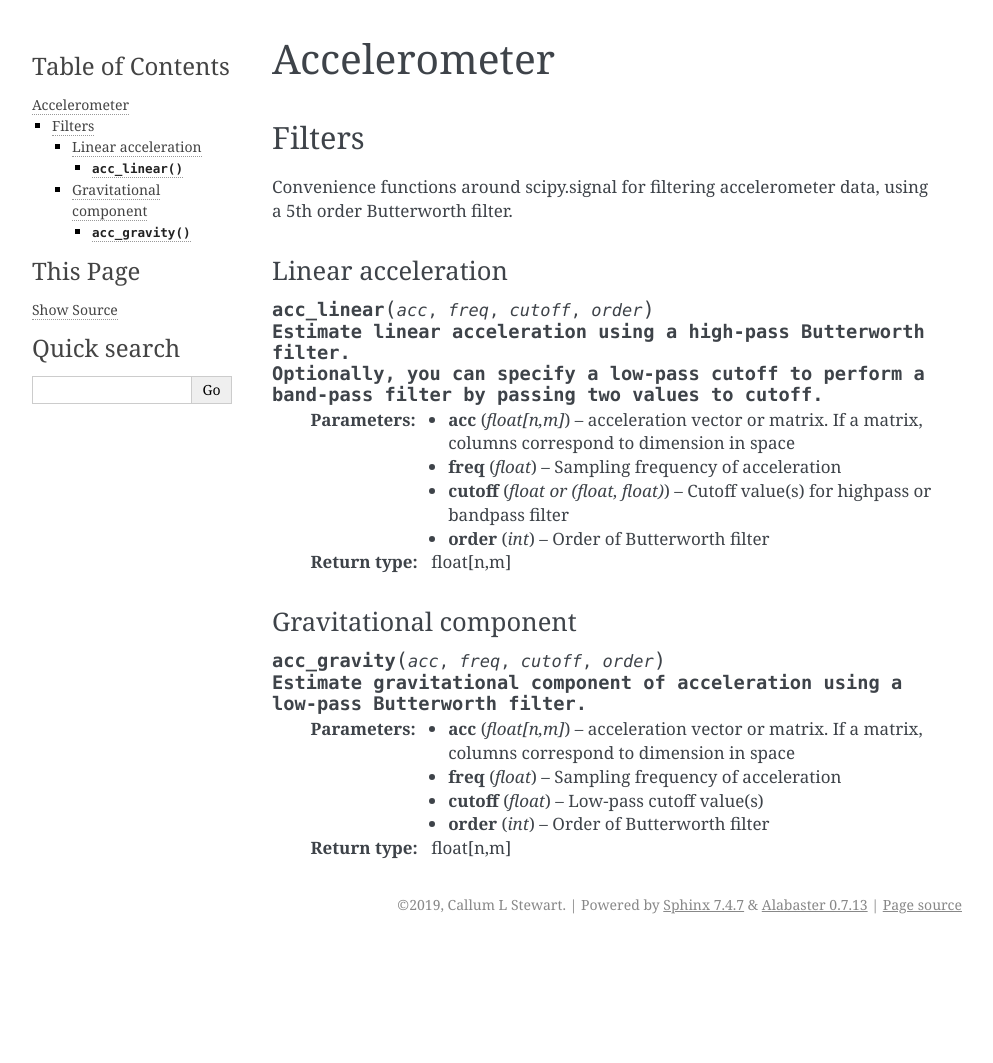
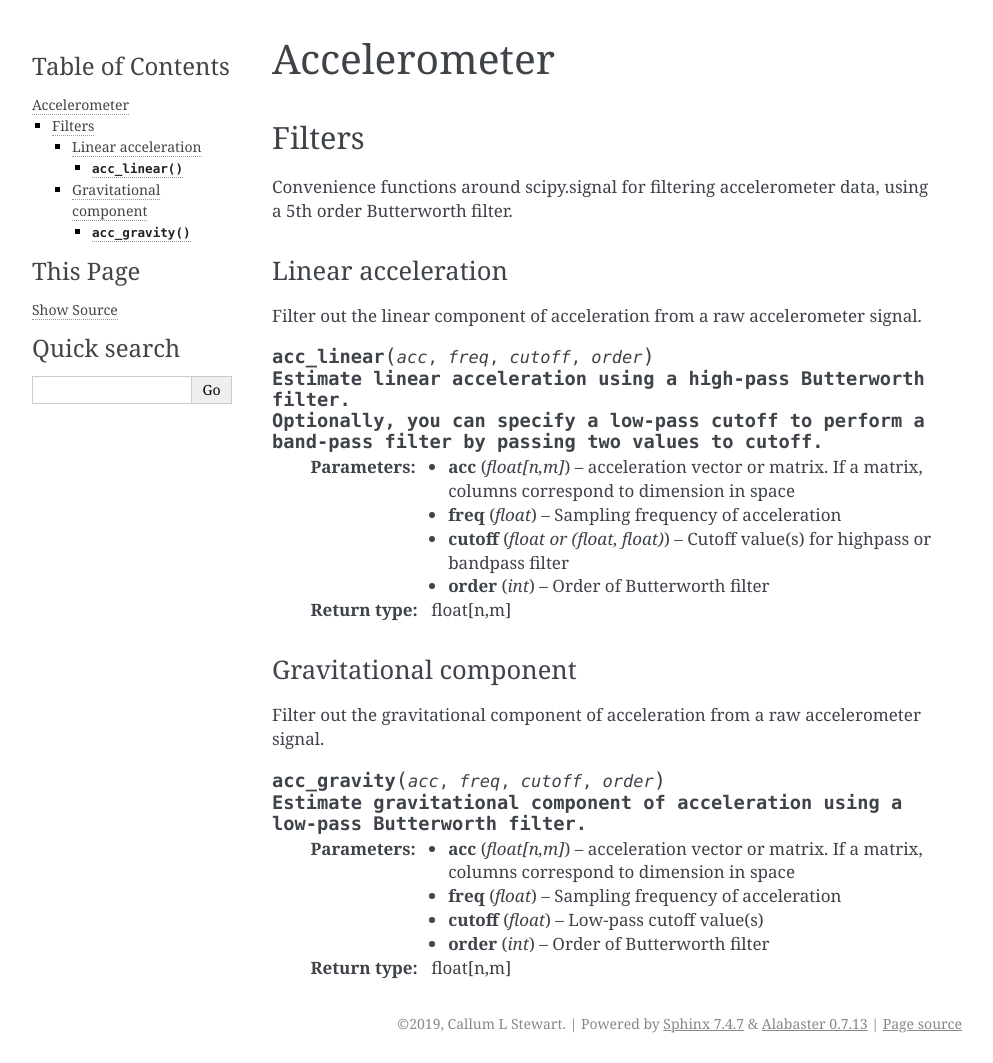
Before and after one commit to callumstew/pymhealth, a Sphinx documentation site: the page built from docs/processing/accelerometer.rst, in a window 1280 px wide. Shown: the whole page, without its empty margins (148-1141 px from the left). Built offline with Sphinx 7.4.7, drawn with Linux system fonts in a browser that asks for light colours; before the commit the page ends 944 px from its top, so only the background shows below that; some of the changed lines change nothing that is shown.

Commit message:
formatting

```diff
--- a/docs/processing/accelerometer.rst
+++ b/docs/processing/accelerometer.rst
@@ -10,6 +10,7 @@ Convenience functions around scipy.signal for filtering accelerometer data, usin
 
 Linear acceleration
 -------------------
+Filter out the linear component of acceleration from a raw accelerometer signal.
 
 .. py:function:: acc_linear(acc, freq, cutoff, order)
     Estimate linear acceleration using a high-pass Butterworth filter.
@@ -29,6 +30,8 @@ Linear acceleration
 
 Gravitational component
 -----------------------
+Filter out the gravitational component of acceleration from a raw accelerometer signal.
+
 .. py:function:: acc_gravity(acc, freq, cutoff, order)
     Estimate gravitational component of acceleration using a low-pass Butterworth filter.
 
@@ -42,19 +45,3 @@ Gravitational component
     :param order: Order of Butterworth filter
     :type order: int
     :rtype: float[n,m]
-
-
-
-.. py:function haversine_vector(lat1, lon1, latcol, loncol)
-    The haversine distance between a fixed point and a set of
-    latitude / longitude vectors
-
-    :param lat1: fixed latitude
-    :type lat1: float64
-    :param lon1: fixed longitude
-    :type lon1: float64
-    :param latcol: latitude vector
-    :type latcol: float64[n]
-    :param loncol: longitude vector
-    :type loncol: float64[n]
-    :rtype: float64[n]
--- a/docs/processing/location.rst
+++ b/docs/processing/location.rst
@@ -51,6 +51,7 @@ Example:
     >>> haversine(*london, *paris)
     334.57613798049994
 
+------------
 
 .. py:function:: haversine_elementwise(lat1, lon1, lat2, lon2)
     The haversine elementwise distance between two sets of
@@ -74,6 +75,7 @@ For example, to find the distance between successive points:
     >>> haversine_elementwise(lats[1:], lons[1:], lats[:-1], lons[:-1])
     array([ 7715.92891568, 14840.77608768,  4113.65086425])
 
+------------
 
 .. py:function:: haversine_vector(lat1, lon1, latcol, loncol)
     The haversine distance between a fixed point and a set of
@@ -97,6 +99,7 @@ Example:
     >>> haversine_vector(lats[0], lons[0], lats[1:], lons[1:])
     array([ 7715.92891568, 10192.11206194, 14304.8626077 ])
 
+------------
 
 .. py:function:: haversine_outer_product(lat1, lon1, lat2, lon2)
     The haversine distance between every element of two sets of
```
